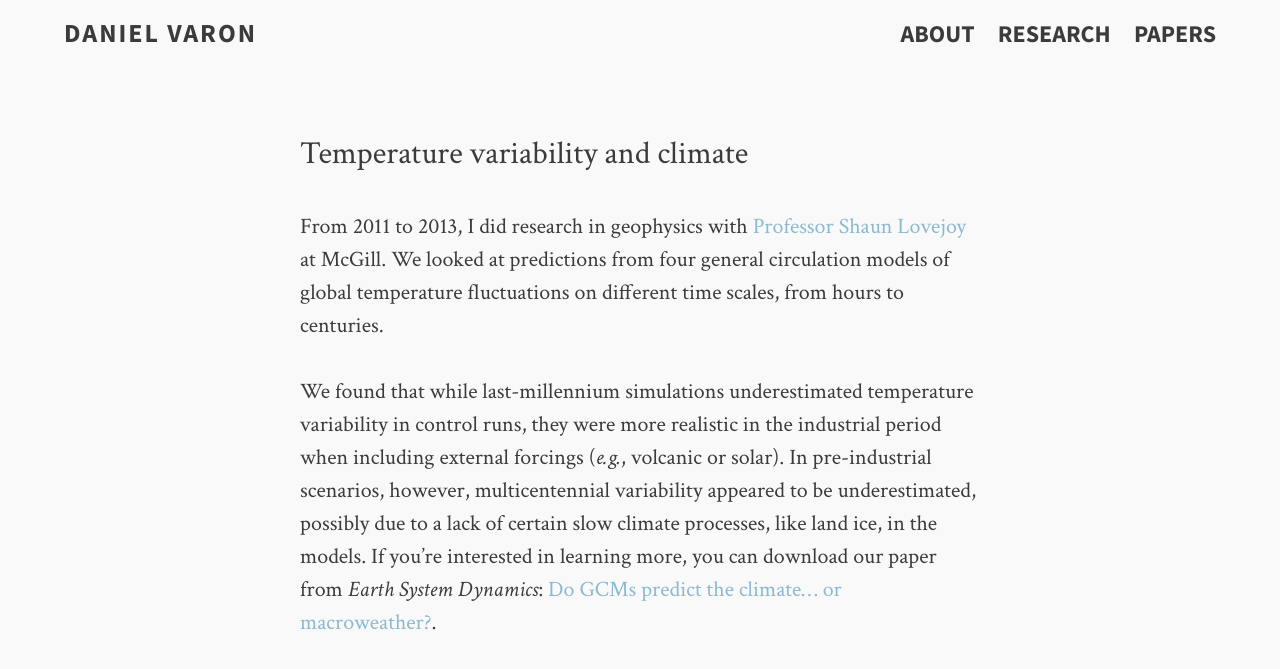
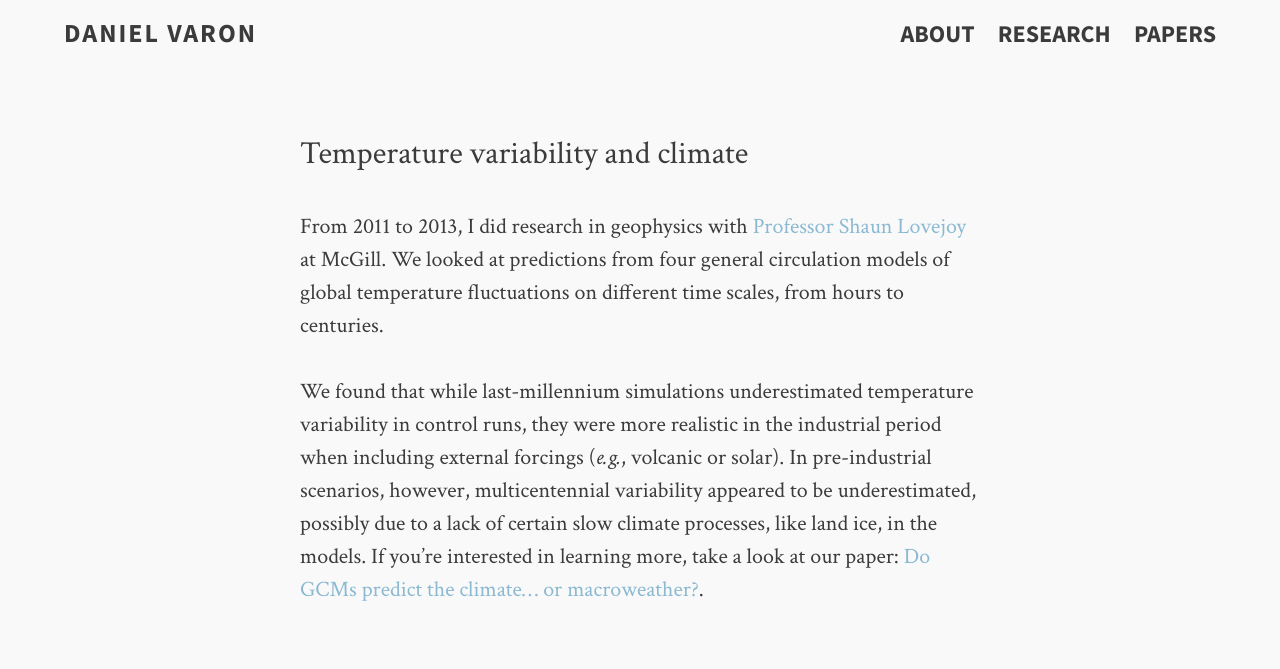
Before and after one commit to djvaron/djvaron.github.io, a Jekyll site: the page built from res_climate.md, in a window 1280 px wide. Shown: the top 669 px of the page. Built offline with Jekyll 4.4.1, drawn with Linux system fonts in a browser that asks for light colours.

Commit message:
edit climate research

```diff
--- a/res_climate.md
+++ b/res_climate.md
@@ -8,7 +8,7 @@ tags: [daniel varon, research, climate]
 
 From 2011 to 2013, I did research in geophysics with [Professor Shaun Lovejoy](http://www.physics.mcgill.ca/~gang/Lovejoy.htm) at McGill. We looked at predictions from four general circulation models of global temperature fluctuations on different time scales, from hours to centuries.
 
-We found that while last-millennium simulations underestimated temperature variability in control runs, they were more realistic in the industrial period when including external forcings (<em>e.g.</em>, volcanic or solar). In pre-industrial scenarios, however, multicentennial variability appeared to be underestimated, possibly due to a lack of certain slow climate processes, like land ice, in the models. If you're interested in learning more, you can download our paper from <em>Earth System Dynamics</em>: [Do GCMs predict the climate... or macroweather?](http://www.earth-syst-dynam.net/4/439/2013/esd-4-439-2013.html).
+We found that while last-millennium simulations underestimated temperature variability in control runs, they were more realistic in the industrial period when including external forcings (<em>e.g.</em>, volcanic or solar). In pre-industrial scenarios, however, multicentennial variability appeared to be underestimated, possibly due to a lack of certain slow climate processes, like land ice, in the models. If you're interested in learning more, take a look at our paper: [Do GCMs predict the climate... or macroweather?](http://www.earth-syst-dynam.net/4/439/2013/esd-4-439-2013.html).
 
 <!--
 In principle, one should expect to see relatively large variability at time scales comparable to the lifetimes of typical weather systems (on the order of a few hours or days). Zooming out to the scale of months or a few years, however, and removing seasonal trends, variability should decline as fluctuations due to weather average out. Finally, on time scales from decades to centuries and millennia, temperature variability must rise again to reflect long-term trends (e.g., glacial-interglacial cycling). Professor Lovejoy calls these scaling regimes "weather," "macroweather," and "climate," respectively. Each of them has different statistical properties:
```
